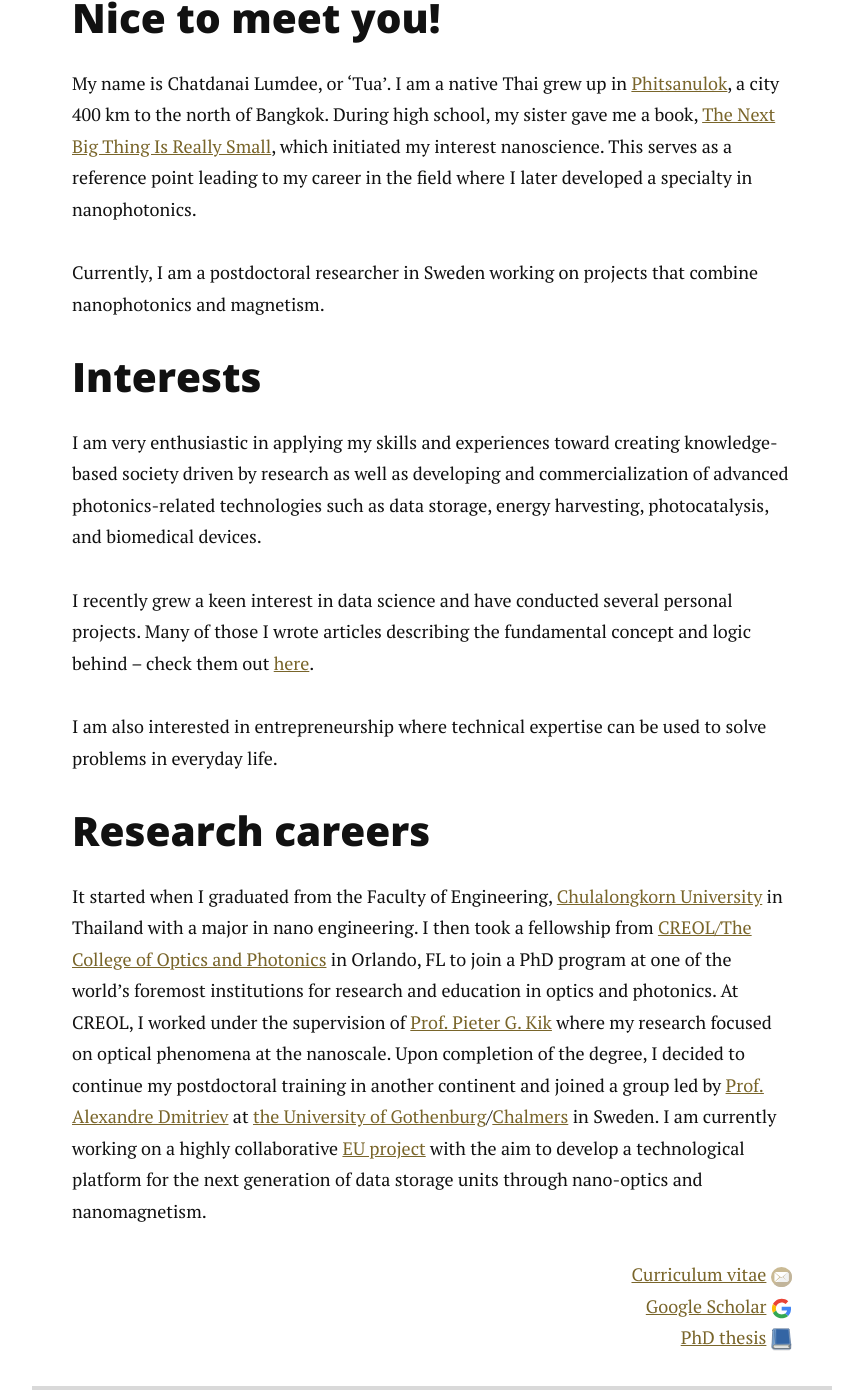
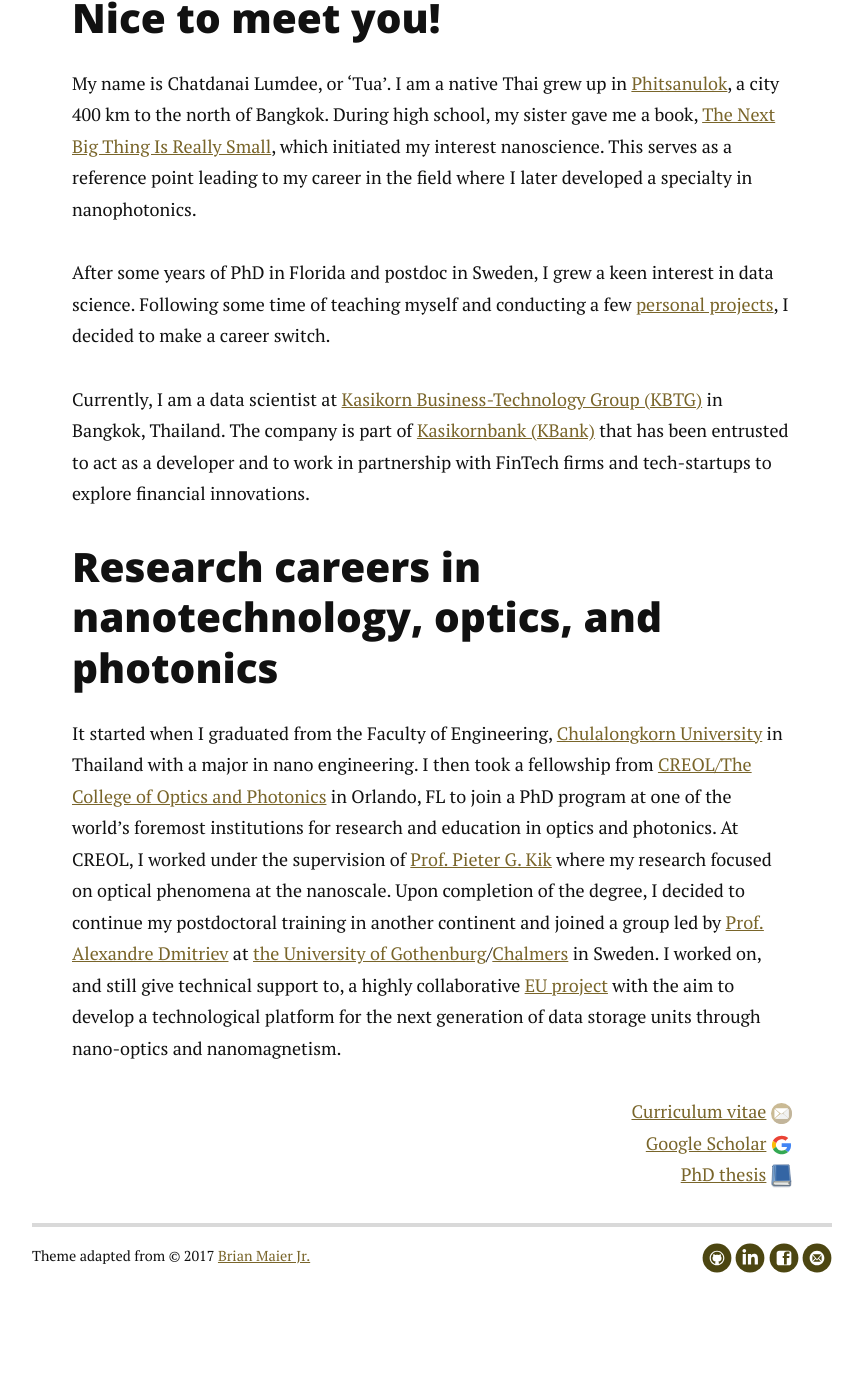
Before and after one commit to clumdee/clumdee.github.io, a Jekyll site: the page built from about/index.md, in a window 1280 px wide and 1400 px high, scrolled down 285 px. Shown: the whole window, without its empty margins (208-1071 px from the left). Built offline with Jekyll 4.4.1, drawn with Linux system fonts in a browser that asks for light colours; nearby versions of some CDN libraries; after the commit the page ends 1597 px from its top, so only the background shows below that.

Commit message:
Add KBTG

```diff
--- a/about/index.md
+++ b/about/index.md
@@ -7,17 +7,13 @@
 <!-- <img src="HalfMara.jpg" style="float:right;width:140px;" hspace="10"> -->
 My name is Chatdanai Lumdee, or 'Tua'. I am a native Thai grew up in [Phitsanulok](https://www.google.com/maps/place/Phitsanulok,+Nai+Mueang,+Mueang+Phitsanulok+District,+Phitsanulok+65000,+Thailand/@11.8104278,100.9371339,5.71z/data=!4m5!3m4!1s0x30df97e77e746631:0x371aaafbdf6cd038!8m2!3d16.8211238!4d100.2658516), a city 400 km to the north of Bangkok. During high school, my sister gave me a book, [The Next Big Thing Is Really Small](https://www.amazon.com/Next-Thing-Really-Small-Nanotechnology/dp/1400046890), which initiated my interest nanoscience. This serves as a reference point leading to my career in the field where I later developed a specialty in nanophotonics.
 
-Currently, I am a postdoctoral researcher in Sweden working on projects that combine nanophotonics and magnetism.
+After some years of PhD in Florida and postdoc in Sweden, I grew a keen interest in data science. Following some time of teaching myself and conducting a few [personal projects]({{ site.url }}/codes), I decided to make a career switch.
 
-## Interests
-I am very enthusiastic in applying my skills and experiences toward creating knowledge-based society driven by research as well as developing and commercialization of advanced photonics-related technologies such as data storage, energy harvesting, photocatalysis, and biomedical devices.
+Currently, I am a data scientist at [Kasikorn Business-Technology Group (KBTG)](http://www.kbtg.tech/en) in Bangkok, Thailand. The company is part of [Kasikornbank (KBank)](https://en.wikipedia.org/wiki/Kasikornbank) that has been entrusted to act as a developer and to work in partnership with FinTech firms and tech-startups to explore financial innovations.
 
-I recently grew a keen interest in data science and have conducted several personal projects. Many of those I wrote articles describing the fundamental concept and logic behind -- check them out [here]({{ site.url }}/codes).
 
-I am also interested in entrepreneurship where technical expertise can be used to solve problems in everyday life.
-
-## Research careers
-It started when I graduated from the Faculty of Engineering, [Chulalongkorn University](http://www.chula.ac.th/en/) in Thailand with a major in nano engineering. I then took a fellowship from [CREOL/The College of Optics and Photonics](http://www.creol.ucf.edu/) in Orlando, FL to join a PhD program at one of the world’s foremost institutions for research and education in optics and photonics. At CREOL, I worked under the supervision of [Prof. Pieter G. Kik](http://kik.creol.ucf.edu/) where my research focused on optical phenomena at the nanoscale. Upon completion of the degree, I decided to continue my postdoctoral training in another continent and joined a group led by [Prof. Alexandre Dmitriev](https://scholar.google.com/citations?user=uFM2fgcAAAAJ) at [the University of Gothenburg](http://www.gu.se/english)/[Chalmers](http://www.chalmers.se/en/Pages/default.aspx) in Sweden. I am currently working on a highly collaborative [EU project](http://www.physics.gu.se/english/research/femtoterabyte) with the aim to develop a technological platform for the next generation of data storage units through nano-optics and nanomagnetism.
+## Research careers in nanotechnology, optics, and photonics
+It started when I graduated from the Faculty of Engineering, [Chulalongkorn University](http://www.chula.ac.th/en/) in Thailand with a major in nano engineering. I then took a fellowship from [CREOL/The College of Optics and Photonics](http://www.creol.ucf.edu/) in Orlando, FL to join a PhD program at one of the world’s foremost institutions for research and education in optics and photonics. At CREOL, I worked under the supervision of [Prof. Pieter G. Kik](http://kik.creol.ucf.edu/) where my research focused on optical phenomena at the nanoscale. Upon completion of the degree, I decided to continue my postdoctoral training in another continent and joined a group led by [Prof. Alexandre Dmitriev](https://scholar.google.com/citations?user=uFM2fgcAAAAJ) at [the University of Gothenburg](http://www.gu.se/english)/[Chalmers](http://www.chalmers.se/en/Pages/default.aspx) in Sweden. I worked on, and still give technical support to, a highly collaborative [EU project](http://www.physics.gu.se/english/research/femtoterabyte) with the aim to develop a technological platform for the next generation of data storage units through nano-optics and nanomagnetism.
 
 <div align="right">
     <a href="C Lumdee, CV.pdf">Curriculum vitae<img class='image-icon' src='{{ site.url }}/assets/img/icons/letter.svg'></a><br>
```
Also changed, not shown: 2 other files.
